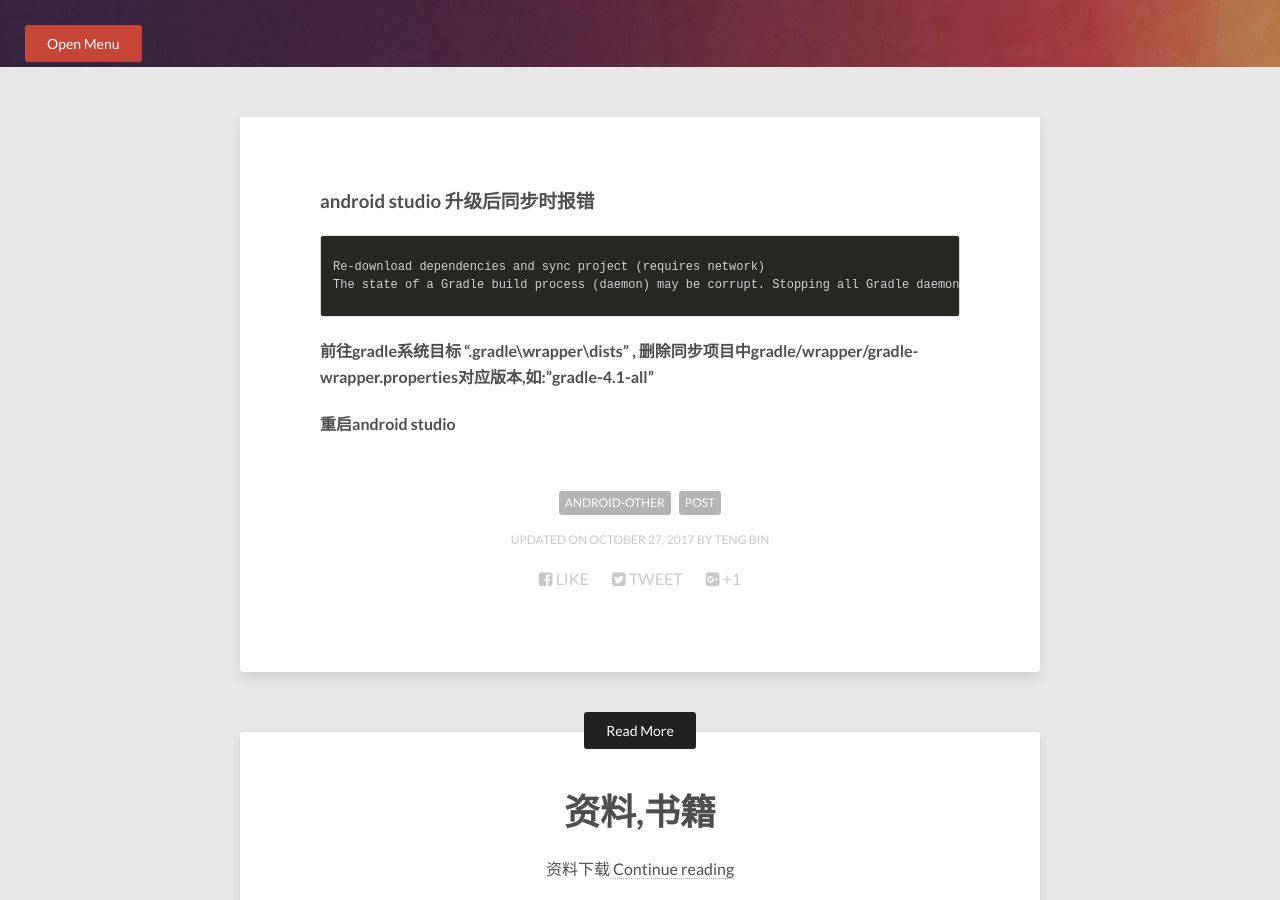
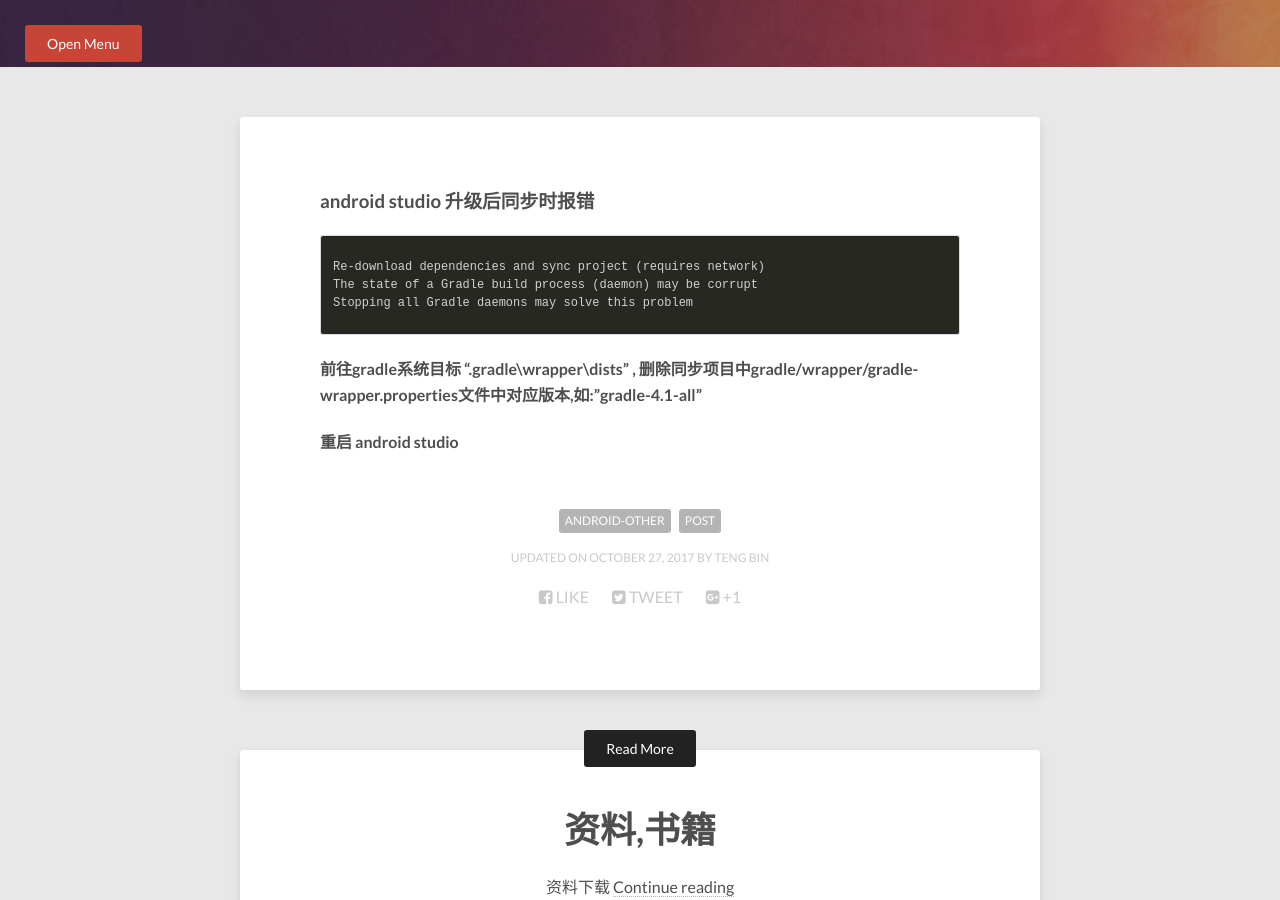
Before and after one commit to tengbinlive/tengbinlive.github.io, a Jekyll site: the page built from _posts/2017-10-27-code-android-other12.md, in a window 1280 px wide and 900 px high, scrolled down 333 px. Built offline with Jekyll 4.4.1, drawn with Linux system fonts in a browser that asks for light colours; nearby versions of some CDN libraries.

Commit message:
no message

```diff
--- a/_posts/2017-10-27-code-android-other12.md
+++ b/_posts/2017-10-27-code-android-other12.md
@@ -13,9 +13,10 @@
 ###  android studio 升级后同步时报错
 {% highlight html %}
 Re-download dependencies and sync project (requires network)
-The state of a Gradle build process (daemon) may be corrupt. Stopping all Gradle daemons may solve this problem
+The state of a Gradle build process (daemon) may be corrupt
+Stopping all Gradle daemons may solve this problem
 {% endhighlight %}
 
-#### 前往gradle系统目标 ".gradle\wrapper\dists" , 删除同步项目中gradle/wrapper/gradle-wrapper.properties对应版本,如:"gradle-4.1-all"
+#### 前往gradle系统目标 ".gradle\wrapper\dists" , 删除同步项目中gradle/wrapper/gradle-wrapper.properties文件中对应版本,如:"gradle-4.1-all"
 
-#### 重启android studio
+#### 重启 android studio
```
